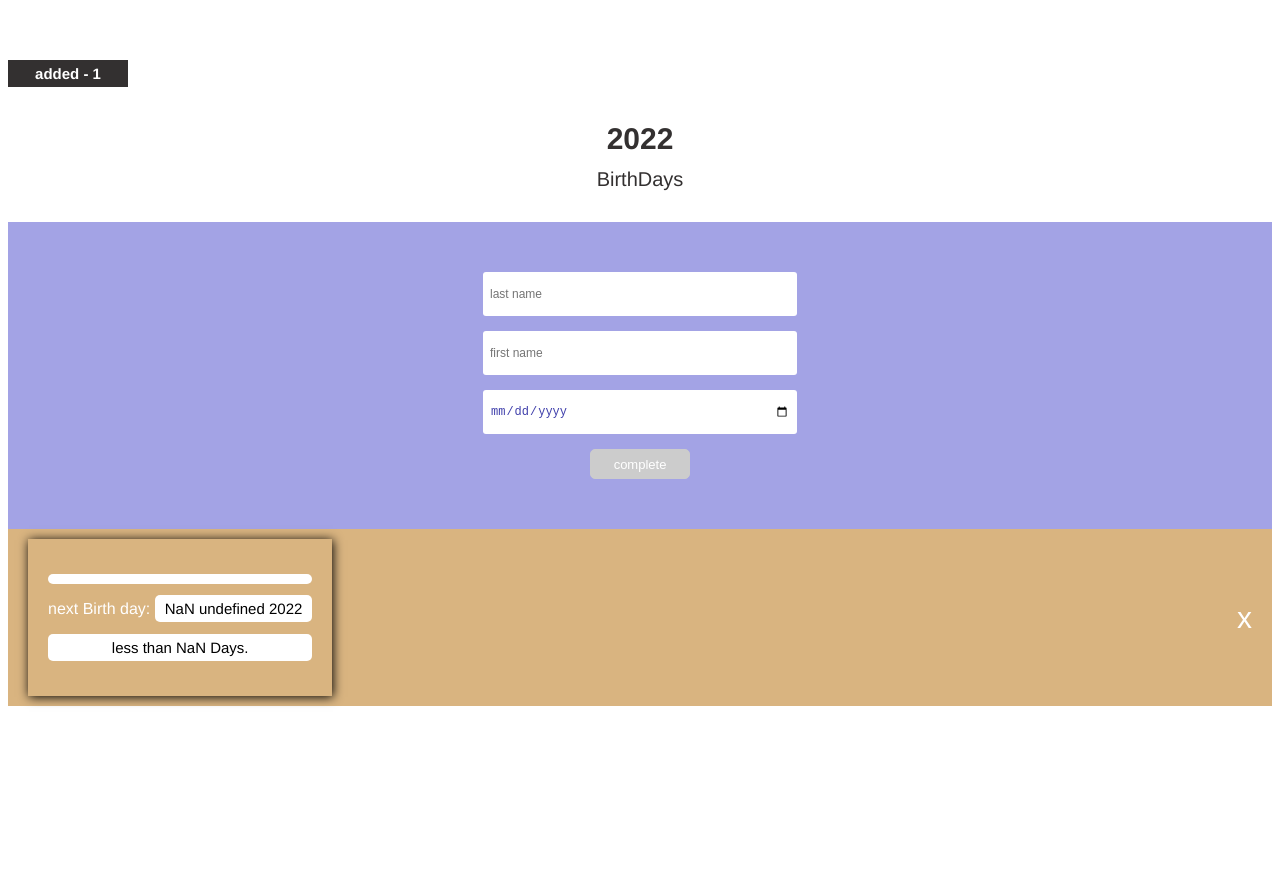
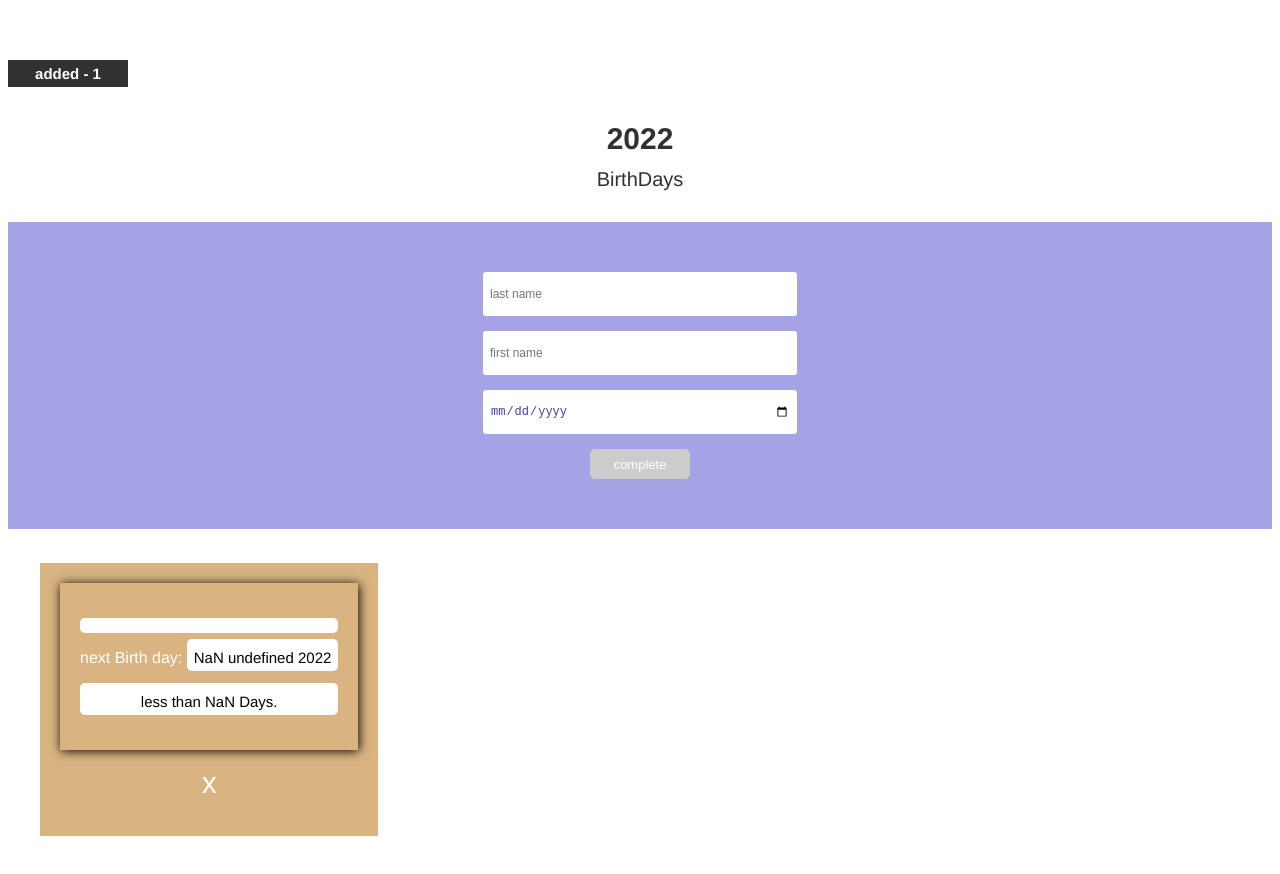
Before and after one commit to HangaWilfried/birth-vue3, a Vue app: page / in a window 1280 px wide. Both pictures are taken after a click on the button "complete". Before the commit the page ends 800 px from the top, so only its background shows below. Built offline with nearby package versions, Linux system fonts and the light colour scheme.

Commit message:
full version 05-10-2021

```diff
--- a/src/App.vue
+++ b/src/App.vue
@@ -2,7 +2,12 @@
     <main>
         <Header :totalOfBirth="someOfBirth" />
         <Main @addBirthDay="addToBirthDayList" />
-        <Footer :items="listOfBirthDay" />
+        <section>
+            <article v-for="(item, index) in listOfBirthDay" :key="index" v-bind:style="{backgroundColor: item.randColor, color: '#fff'}">
+                <Footer :items="listOfBirthDay" :index="index" :fullname="item.fullname"
+                 :deadline="item.deadline" :date="item.birth.date" :month="item.birth.month"/>
+            </article>
+        </section>
     </main>
 </template>
 
@@ -10,7 +15,7 @@
     import Header from "./components/Header.vue";
     import Main from "./components/Main.vue";
     import Footer from "./components/Footer.vue";
-    import { computed,ref } from 'vue'
+    import { computed,ref,onBeforeMount } from 'vue'
     export default {
         name: 'App',
         components: {
@@ -29,10 +34,15 @@
                 else{
                     alert('deja renseigne')
                 }
+                localStorage.setItem('value', JSON.stringify(listOfBirthDay.value))
             }
 
             const someOfBirth = computed(()=>{
                 return listOfBirthDay.value.length;
+            })
+            onBeforeMount(()=>{
+                  if(localStorage.getItem('value'))
+                    listOfBirthDay.value = JSON.parse(localStorage.getItem('value'))
             })
             return{
                 listOfBirthDay,
@@ -43,3 +53,33 @@
         }
     }
 </script>
+
+<style scoped>
+    section{
+    display: block;
+    }
+    article{
+        display: flex;
+        flex-direction: row;
+        align-items: center;
+        justify-content: space-between;
+        padding: 10px 20px;
+        margin-bottom: 1px;
+    }
+    @media only screen and (min-width: 925px) {
+        section{
+            display: flex;
+            flex-wrap: wrap;
+            align-items: center;
+            margin-top: 2px;
+            padding: 30px;
+            justify-content: space-between;
+        }
+        article{
+            display: block;
+            margin: 2px;
+            padding: 20px;
+            gap: 10px 50px;
+        }
+    }
+</style>
--- a/src/components/Footer.vue
+++ b/src/components/Footer.vue
@@ -1,26 +1,25 @@
 <template>
-    <article v-for="(item, index) in items" :key="index" v-bind:style="{backgroundColor: item.randColor, color: '#fff'}">
-        <div class="info">
-            <p class="important">{{item.fullname}}</p>
-            <p><span>next Birth day:</span> <span class="important">{{`${item.birth.date} ${item.birth.month} ${new Date().getFullYear()+1}`}}</span></p>
-            <p class="important">less than {{item.deadline}} Days.</p>
-        </div>
-        <div>
-            <p class="delete"><span @click="deleteFromItem(index)">x</span></p>
-        </div>
-    </article>
+    <div class="info">
+        <p class="important">{{fullname}}</p>
+        <p><span>next Birth day:</span> <span class="important">{{`${date} ${month} ${new Date().getFullYear()+1}`}}</span></p>
+        <p class="important">less than {{deadline}} Days.</p>
+    </div>
+    <div>
+        <p class="delete"><span @click="deleteFromItem(index)">x</span></p>
+    </div>
 </template>
 
 <script>
     import { toRefs } from 'vue'
     export default {
         name: "Footer",
-        props: {
-            items: Array
-        },
+        props: ['items','index','fullname','deadline','date','month'],
         setup(props){
             const { items } = toRefs(props)
-            const deleteFromItem = index => items.value.splice(index, 1);
+            const deleteFromItem = index =>{
+                items.value.splice(index, 1);
+                localStorage.setItem('value',JSON.stringify(items.value));
+            }
             return{
                 items,
                 deleteFromItem
@@ -30,20 +29,21 @@
 </script>
 
 <style scoped>
-    article{
+    /* article{
         display: flex;
         flex-direction: row;
         align-items: center;
         justify-content: space-between;
         padding: 10px 20px;
         margin-bottom: 1px;
-    }
+    } */
     .info{
         padding: 20px;
         box-shadow: 1px 1px 10px #000;
     }
     .important{
-        padding: 5px 10px;
+        /* padding: 5px 10px; */
+        padding: 10px 7px 5px 7px;
         color: #000;
         background-color: #fff;
         border-radius: 5px;
```
